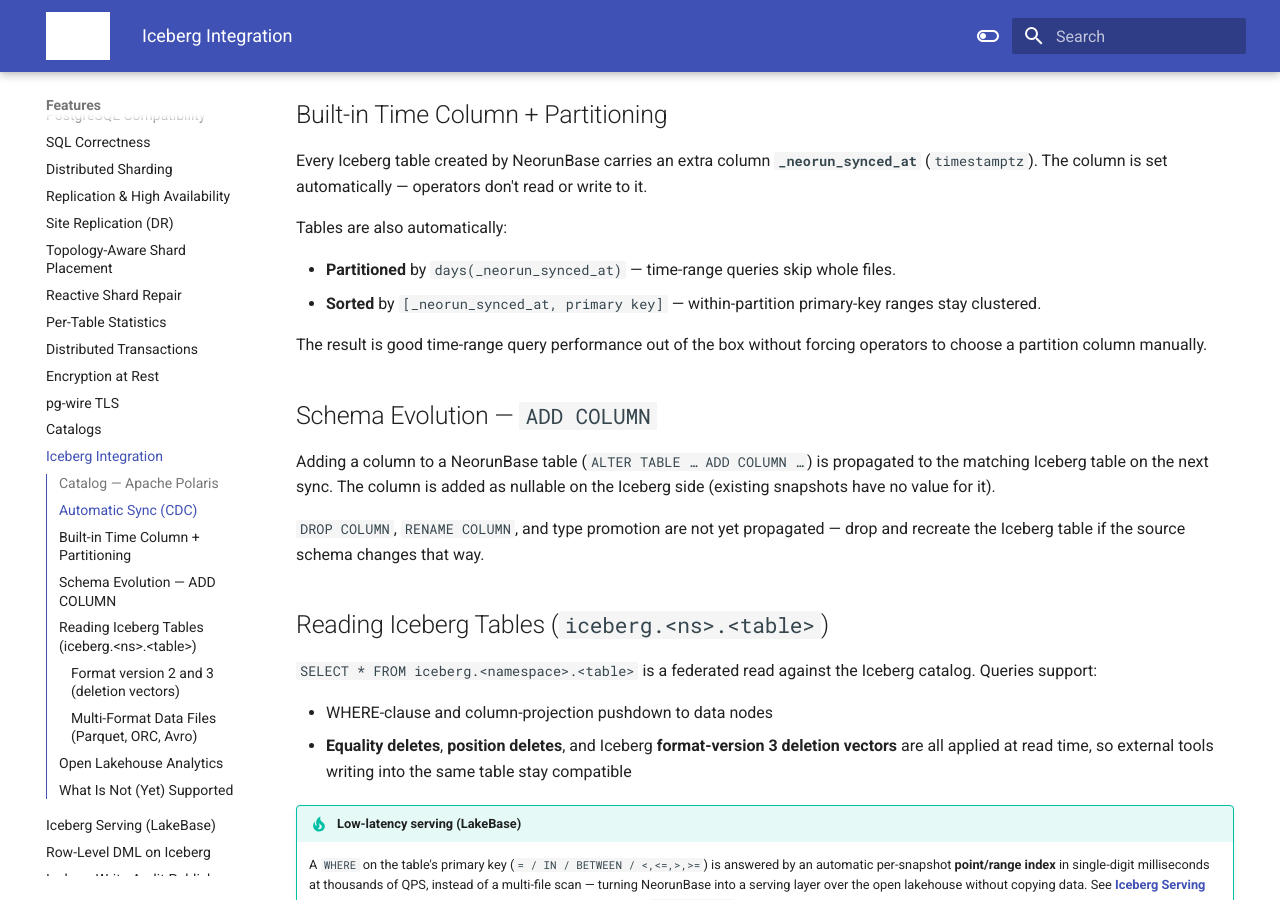
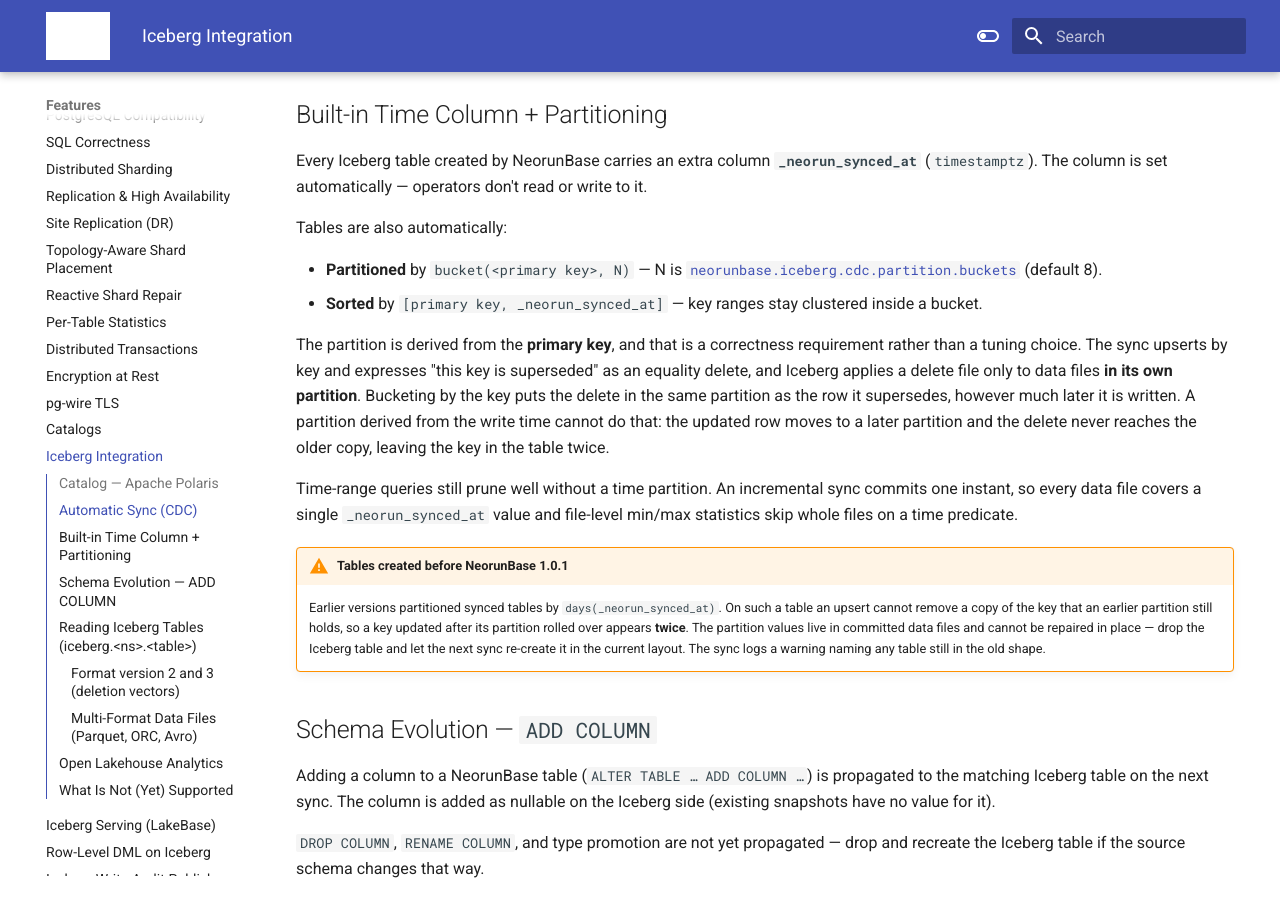
Before and after one commit to cloudcheflabs/neorunbase-docs, an MkDocs documentation site: the page built from docs/features/iceberg-integration.md, in a window 1280 px wide and 900 px high, scrolled down 1166 px. Built offline with MkDocs 1.6.1 and Material for MkDocs 9.7.7, drawn with Linux system fonts in a browser that asks for light colours; the version menu is left out; grey boxes are pictures that could not be loaded.

Commit message:
iceberg: synced tables are partitioned by a bucket of the primary key, not by sync time
Describes the layout the sync now writes and why the partition has to be derived from the key: an
equality delete reaches only data files in its own partition, so a time-derived partition leaves an
updated row's older copy unreachable and the key ends up in the table twice. Also notes that time
pruning survives without a time partition (one instant per incremental data file, so file min/max
does the skipping), and warns that tables created by earlier versions keep the broken layout and
have to be dropped and re-synced.

Co-Authored-By: Claude Opus 5 (1M context) <noreply@anthropic.com>

```diff
--- a/docs/features/iceberg-integration.md
+++ b/docs/features/iceberg-integration.md
@@ -35,10 +35,16 @@ Every Iceberg table created by NeorunBase carries an extra column **`_neorun_syn
 
 Tables are also automatically:
 
-- **Partitioned** by `days(_neorun_synced_at)` — time-range queries skip whole files.
-- **Sorted** by `[_neorun_synced_at, primary key]` — within-partition primary-key ranges stay clustered.
+- **Partitioned** by `bucket(<primary key>, N)` — N is [`neorunbase.iceberg.cdc.partition.buckets`](../configuration/configuration.md) (default 8).
+- **Sorted** by `[primary key, _neorun_synced_at]` — key ranges stay clustered inside a bucket.
 
-The result is good time-range query performance out of the box without forcing operators to choose a partition column manually.
+The partition is derived from the **primary key**, and that is a correctness requirement rather than a tuning choice. The sync upserts by key and expresses "this key is superseded" as an equality delete, and Iceberg applies a delete file only to data files **in its own partition**. Bucketing by the key puts the delete in the same partition as the row it supersedes, however much later it is written. A partition derived from the write time cannot do that: the updated row moves to a later partition and the delete never reaches the older copy, leaving the key in the table twice.
+
+Time-range queries still prune well without a time partition. An incremental sync commits one instant, so every data file covers a single `_neorun_synced_at` value and file-level min/max statistics skip whole files on a time predicate.
+
+!!! warning "Tables created before NeorunBase 1.0.1"
+
+    Earlier versions partitioned synced tables by `days(_neorun_synced_at)`. On such a table an upsert cannot remove a copy of the key that an earlier partition still holds, so a key updated after its partition rolled over appears **twice**. The partition values live in committed data files and cannot be repaired in place — drop the Iceberg table and let the next sync re-create it in the current layout. The sync logs a warning naming any table still in the old shape.
 
 ## Schema Evolution — `ADD COLUMN`
 
```
Also changed, not shown: docs/configuration/configuration.md (+1 -1 lines).
